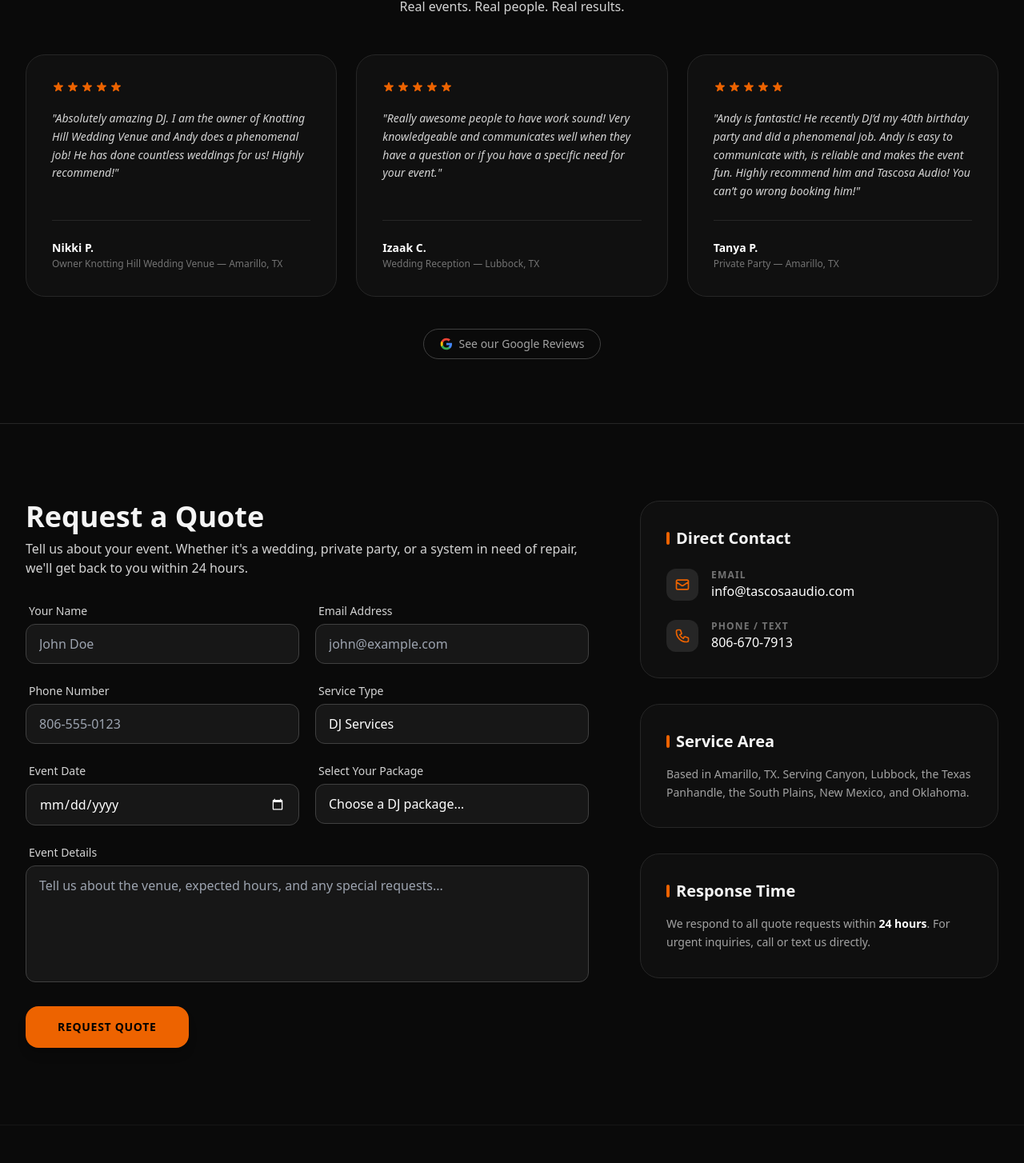
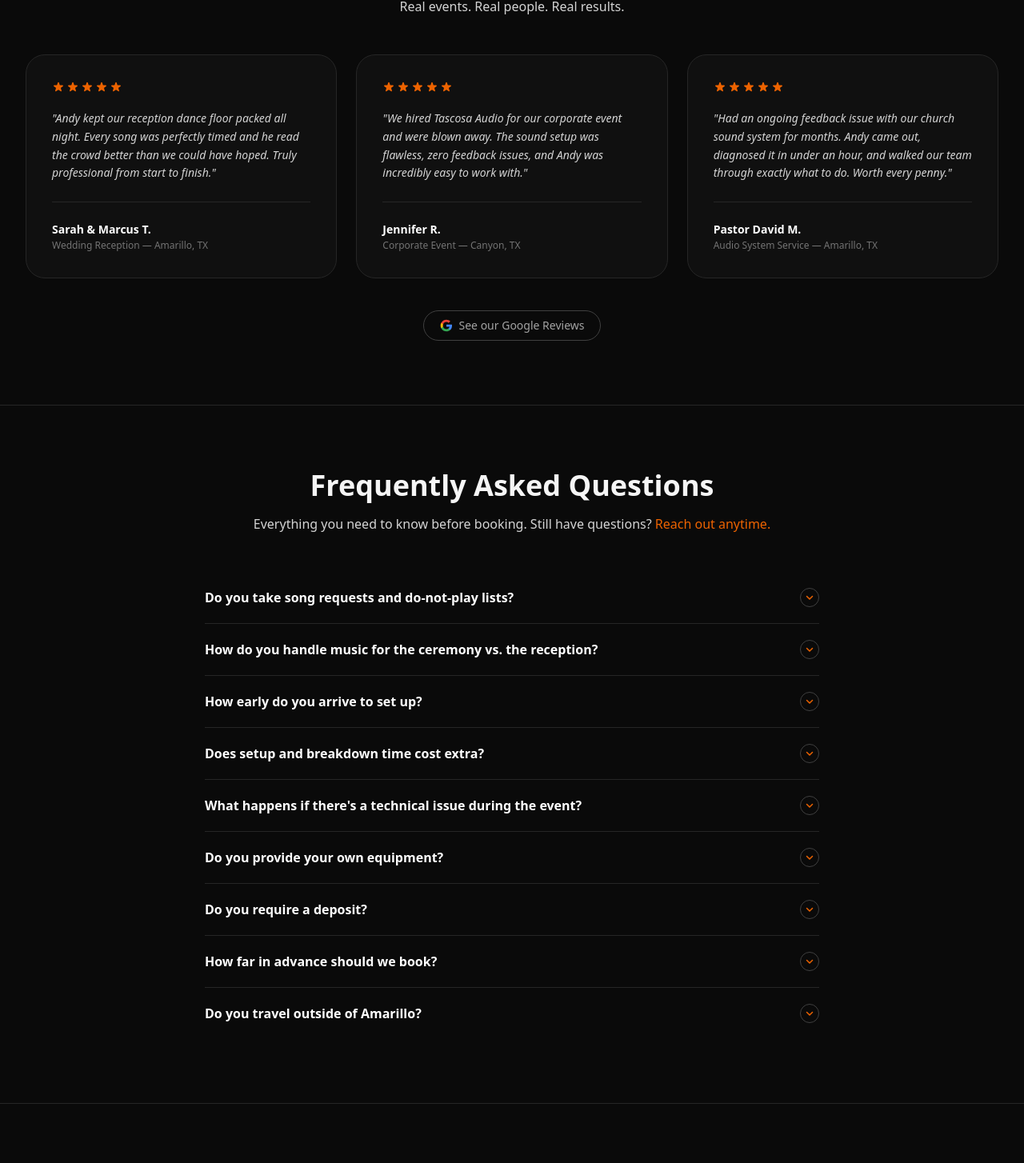
Before and after one commit to dexter806/tascosa.audio, a Next.js app: page / in a window 1280 px wide. Shown: the part 4659-6113 px from the top of the page at 80% size. Built offline with nearby package versions, Linux system fonts and the light colour scheme.

Commit message:
Update index.js 06.16.2026 - 10:42am

```diff
--- a/pages/index.js
+++ b/pages/index.js
@@ -1,5 +1,5 @@
 // ─────────────────────────────────────────────────────────────────────────────
-// Tascosa Audio — page.jsx  (upgraded)
+// Tascosa Audio — page.jsx  (upgraded) 06.16.2026 - 10:42am
 //
 // WHAT CHANGED FROM YOUR ORIGINAL:
 //  ✅ Real form submission via /api/contact (Resend) — no more mailto
@@ -36,25 +36,52 @@ const FormInput = ({ label, id, ...props }) => (
   </div>
 );
 
+
+const FAQItem = ({ question, answer }) => {
+  const [open, setOpen] = useState(false);
+  return (
+    <div className="py-5">
+      <button
+        onClick={() => setOpen(!open)}
+        className="flex items-center justify-between w-full text-left gap-6 group"
+      >
+        <span className="text-base font-semibold text-white group-hover:text-tascosa-orange transition-colors">
+          {question}
+        </span>
+        <span className={"flex-none h-6 w-6 rounded-full border border-neutral-700 flex items-center justify-center transition-all " + (open ? "border-tascosa-orange bg-tascosa-orange/10" : "group-hover:border-neutral-500")}>
+          <svg className={"h-3 w-3 text-tascosa-orange transition-transform duration-300 " + (open ? "rotate-180" : "")} fill="none" viewBox="0 0 24 24" stroke="currentColor" strokeWidth={3}>
+            <path strokeLinecap="round" strokeLinejoin="round" d="M19 9l-7 7-7-7" />
+          </svg>
+        </span>
+      </button>
+      {open && (
+        <p className="mt-4 text-sm text-neutral-400 leading-relaxed pr-10 animate-in fade-in slide-in-from-top-2 duration-200">
+          {answer}
+        </p>
+      )}
+    </div>
+  );
+};
+
 // ─── TESTIMONIALS DATA — swap in real quotes when you have them ───────────────
 const TESTIMONIALS = [
   {
     quote:
-      "Absolutely amazing DJ. I am the owner of Knotting Hill Wedding Venue and Andy does a phenomenal job! He has done countless weddings for us! Highly recommend!",
-    name: "Nikki P.",
-    event: "Owner Knotting Hill Wedding Venue — Amarillo, TX",
+      "Andy kept our reception dance floor packed all night. Every song was perfectly timed and he read the crowd better than we could have hoped. Truly professional from start to finish.",
+    name: "Sarah & Marcus T.",
+    event: "Wedding Reception — Amarillo, TX",
   },
   {
     quote:
-      "Really awesome people to have work sound! Very knowledgeable and communicates well when they have a question or if you have a specific need for your event.",
-    name: "Izaak C.",
-    event: "Wedding Reception — Lubbock, TX",
+      "We hired Tascosa Audio for our corporate event and were blown away. The sound setup was flawless, zero feedback issues, and Andy was incredibly easy to work with.",
+    name: "Jennifer R.",
+    event: "Corporate Event — Canyon, TX",
   },
   {
     quote:
-      "Andy is fantastic! He recently DJ’d my 40th birthday party and did a phenomenal job. Andy is easy to communicate with, is reliable and makes the event fun. Highly recommend him and Tascosa Audio! You can’t go wrong booking him!",
-    name: "Tanya P.",
-    event: "Private Party — Amarillo, TX",
+      "Had an ongoing feedback issue with our church sound system for months. Andy came out, diagnosed it in under an hour, and walked our team through exactly what to do. Worth every penny.",
+    name: "Pastor David M.",
+    event: "Audio System Service — Amarillo, TX",
   },
 ];
 
@@ -659,7 +686,7 @@ export default function Home() {
             {/* Google Reviews CTA */}
             <div className="mt-10 text-center">
               <a
-                href="https://g.page/r/CUYW782-oq-MEBM/review"
+                href="https://g.page/r/YOUR_GOOGLE_PLACE_ID/review"
                 target="_blank"
                 rel="noopener noreferrer"
                 className="inline-flex items-center gap-2 text-sm text-neutral-400 hover:text-white border border-neutral-700 hover:border-neutral-500 rounded-full px-5 py-2 transition-all"
@@ -677,6 +704,59 @@ export default function Home() {
             </div>
           </section>
 
+
+          {/* ── FAQ ─────────────────────────────────────────────────── */}
+          <section className="mx-auto max-w-7xl px-4 sm:px-6 lg:px-8 py-20 border-t border-neutral-800">
+            <div className="text-center max-w-3xl mx-auto mb-12">
+              <h2 className="text-3xl md:text-4xl font-bold">Frequently Asked Questions</h2>
+              <p className="mt-4 text-neutral-300">
+                Everything you need to know before booking. Still have questions?{" "}
+                <a href="#contact" className="text-tascosa-orange hover:underline">Reach out anytime.</a>
+              </p>
+            </div>
+            <div className="max-w-3xl mx-auto divide-y divide-neutral-800">
+              {[
+                {
+                  q: "Do you take song requests and do-not-play lists?",
+                  a: "Absolutely. We encourage both. You can share your must-play songs, special requests, and any songs you'd prefer we skip. Your playlist is personal to you and we treat it that way.",
+                },
+                {
+                  q: "How do you handle music for the ceremony vs. the reception?",
+                  a: "We treat them as two completely separate experiences. Ceremony music is carefully curated for the tone and emotion of each moment — processional, recessional, and everything in between. The reception is where we shift gears and focus on keeping the energy high and the dance floor packed all night.",
+                },
+                {
+                  q: "How early do you arrive to set up?",
+                  a: "We typically arrive two hours before the ceremony begins so everything is dialed in well ahead of time. We have music playing 30 minutes before the ceremony starts so your guests are welcomed with great sound as they arrive.",
+                },
+                {
+                  q: "Does setup and breakdown time cost extra?",
+                  a: "Never. Setup and breakdown are always included in your package price. Your event time is your event time — we handle everything else around it.",
+                },
+                {
+                  q: "What happens if there's a technical issue during the event?",
+                  a: "We come prepared with backup equipment for exactly this reason. In over a decade of events we've learned that preparation is everything. A technical issue has never stopped one of our shows and we intend to keep it that way.",
+                },
+                {
+                  q: "Do you provide your own equipment?",
+                  a: "Yes — we bring everything. Professional speakers, wireless microphones, dance floor lighting, and all the cables and gear needed for a seamless setup. You don't need to worry about a thing.",
+                },
+                {
+                  q: "Do you require a deposit?",
+                  a: "Yes. A non-refundable deposit of $200 is required to secure your date. The remaining balance can be paid any time up to the day before your event. We accept credit cards, Venmo, and Cash App.",
+                },
+                {
+                  q: "How far in advance should we book?",
+                  a: "As soon as you have your date confirmed — especially for weddings. Peak season weekends book up quickly. We recommend reaching out at least 3 to 6 months in advance to guarantee your date.",
+                },
+                {
+                  q: "Do you travel outside of Amarillo?",
+                  a: "Absolutely. We serve all of the Texas Panhandle, the South Plains, New Mexico, and Oklahoma. Travel fees may apply for locations outside of the Amarillo area — just reach out and we'll give you a straightforward quote.",
+                },
+              ].map(({ q, a }, i) => (
+                <FAQItem key={i} question={q} answer={a} />
+              ))}
+            </div>
+          </section>
           {/* ── CONTACT ───────────────────────────────────────────────── */}
           <section id="contact" className="mx-auto max-w-7xl px-4 sm:px-6 lg:px-8 py-24 border-t border-neutral-800">
             <div className="grid lg:grid-cols-5 gap-16">
```
